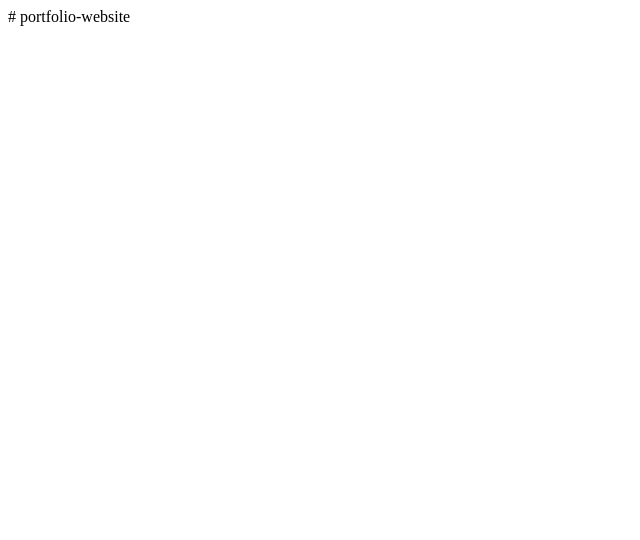
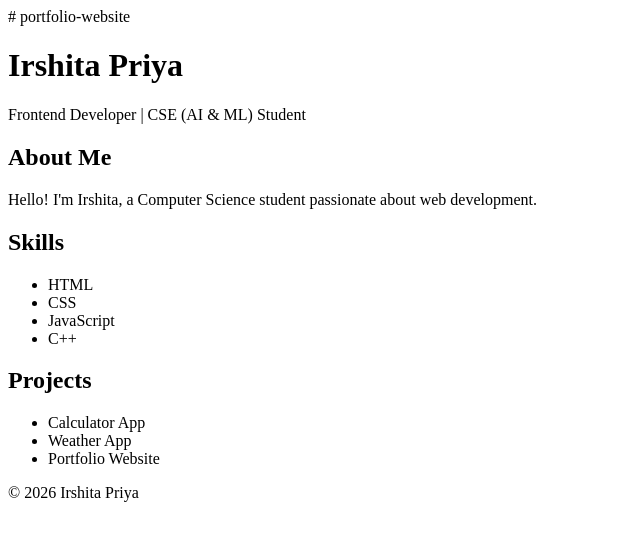
Before and after one commit to irshita816/portfolio-website, a plain HTML site: page index.html in a window 1280 px wide. Shown: the whole page, without its empty margins (0-640 px from the left). Drawn offline with Linux system fonts and the light colour scheme.

Commit message:
index.html

```diff
--- a/index.html
+++ b/index.html
@@ -1 +1,54 @@
 # portfolio-website
+<!DOCTYPE html>
+<html lang="en">
+<head>
+<meta charset="UTF-8">
+<meta name="viewport" content="width=device-width, initial-scale=1.0">
+<title>My Portfolio</title>
+<link rel="stylesheet" href="style.css">
+</head>
+<body>
+
+<header>
+    <h1>Irshita Priya</h1>
+    <p>Frontend Developer | CSE (AI & ML) Student</p>
+</header>
+
+<section>
+    <h2>About Me</h2>
+    <p>
+        Hello! I'm Irshita, a Computer Science student passionate about web development.
+    </p>
+</section>
+
+<section>
+    <h2>Skills</h2>
+
+    <ul>
+        <li>HTML</li>
+        <li>CSS</li>
+        <li>JavaScript</li>
+        <li>C++</li>
+    </ul>
+
+</section>
+
+<section>
+<h2>Projects</h2>
+
+<ul>
+<li>Calculator App</li>
+<li>Weather App</li>
+<li>Portfolio Website</li>
+</ul>
+
+</section>
+
+<footer>
+<p>© 2026 Irshita Priya</p>
+</footer>
+
+<script src="script.js"></script>
+
+</body>
+</html>
```
